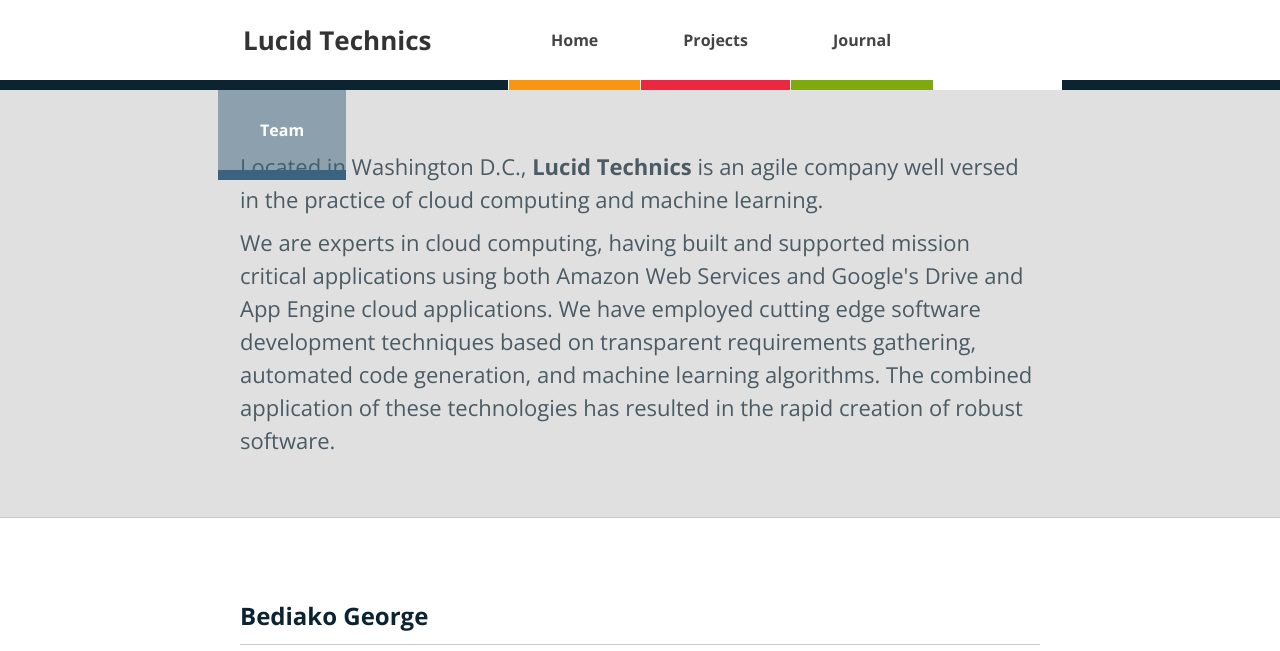
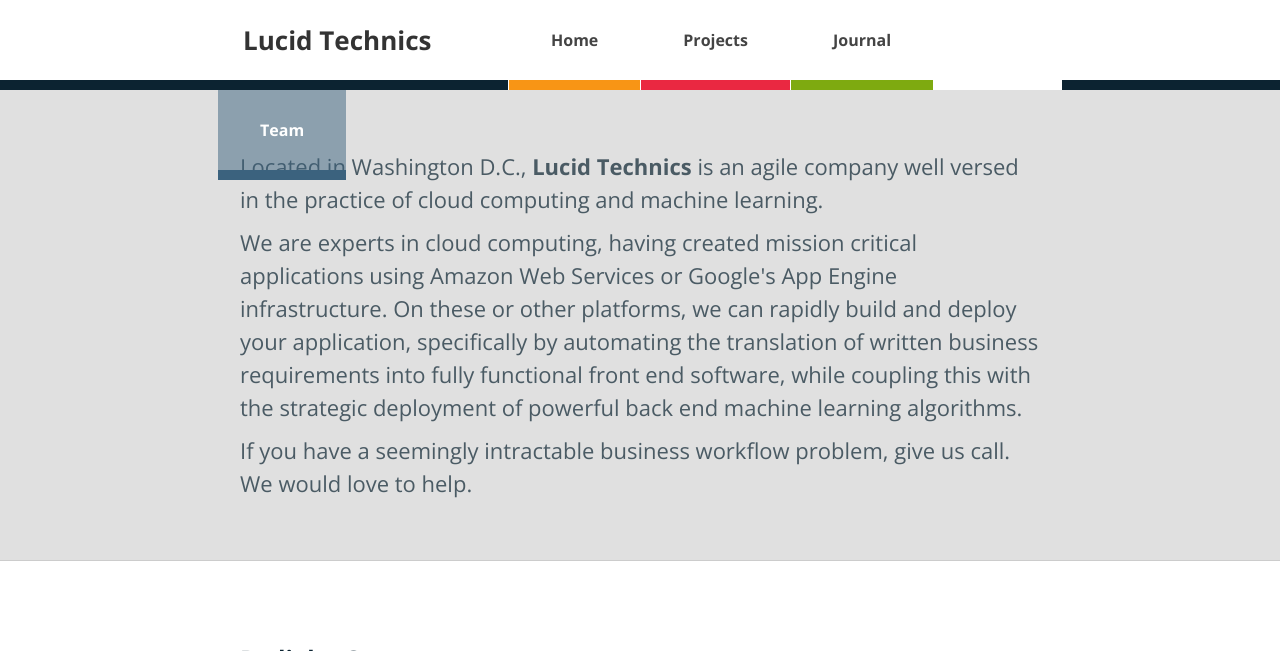
Before and after one commit to LucidTechnics/lucidtechnics.github.com, a Jekyll site: the page built from team.html, in a window 1280 px wide and 900 px high, cut to the strip 0-651 px from the top of the window. Built offline with Jekyll 4.4.1, drawn with Linux system fonts in a browser that asks for light colours; nearby versions of some CDN libraries.

Commit message:
Updated team.html

```diff
--- a/team.html
+++ b/team.html
@@ -12,7 +12,9 @@
           Located in Washington D.C., <strong>Lucid Technics</strong> is an agile company well versed in the practice of cloud computing and machine learning.
         </p>
         <p>
-        We are experts in cloud computing, having built and supported mission critical applications using both Amazon Web Services and Google's Drive and App Engine cloud applications.  We have employed cutting edge software development techniques based on transparent requirements gathering, automated code generation, and machine learning algorithms.  The combined application of these technologies has resulted in the rapid creation of robust software.
+        We are experts in cloud computing, having created mission critical applications using Amazon Web Services or Google's App Engine infrastructure.  On these or other platforms, we can rapidly build and deploy your application, specifically by automating the translation of written business requirements into fully functional front end software, while coupling this with the strategic deployment of powerful back end machine learning algorithms.
+        </p>
+        <p> If you have a seemingly intractable business workflow problem, give us call.  We would love to help.
         </p>
       </div>
     </div>
```
